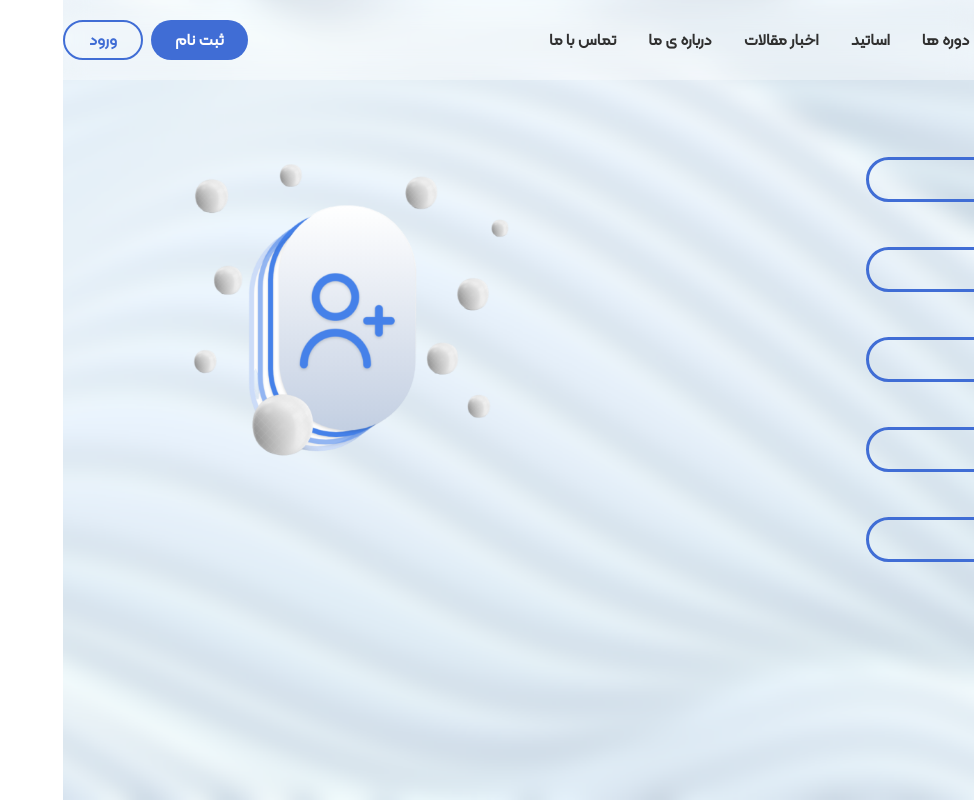
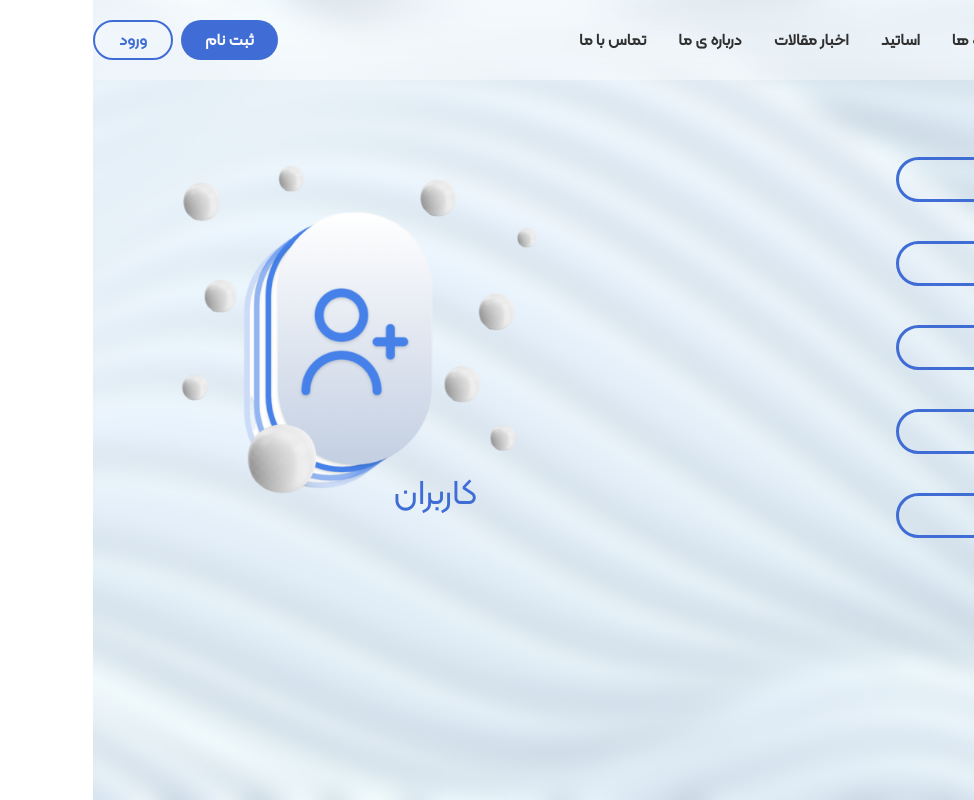
Before and after one commit to mbadangiz/Big-Bang, a React (Vite) app: page /User/Register in a window 1280 px wide. Shown: the whole page, without its empty margins (306-1280 px from the left). Built offline with nearby package versions, Linux system fonts and the light colour scheme; some icons are missing.

Commit message:
Done with the User/Register and adding some updates to User/Login and blueButton and Blue Input

```diff
--- a/src/Components/Common/Buttons/BlueButton.jsx
+++ b/src/Components/Common/Buttons/BlueButton.jsx
@@ -4,7 +4,7 @@ const BlueButton = ({ type, buttonText, isDisabled }) => {
       type={type}
       className={
         isDisabled
-          ? "btn bg-gradient-to-t opacity-50 block mx-auto w-[120px] h-[44px] rounded-full text-[22px] text-white shadow-md pb-2  hover:shadow-inner hover:shadow-blue-900 transform hover:scale-125 transition ease-out duration-300"
+          ? "btn bg-gradient-to-t cursor-no-drop opacity-50 block mx-auto w-[120px] h-[44px] rounded-full text-[22px] text-white shadow-md pb-2  hover:shadow-inner hover:shadow-blue-900 transform hover:scale-125 transition ease-out duration-300"
           : "btn bg-gradient-to-t from-bluePrimary to-blueSecondary block mx-auto w-[120px] h-[44px] rounded-full text-[22px] text-white shadow-md pb-2  hover:shadow-inner hover:shadow-blue-900 transform hover:scale-125 transition ease-out duration-300"
       }
       disabled={isDisabled}
--- a/src/Components/Common/InputFields/BlueInputField/index.jsx
+++ b/src/Components/Common/InputFields/BlueInputField/index.jsx
@@ -2,7 +2,7 @@ import { Field, ErrorMessage } from "formik";
 
 const BlueInputField = ({ type, name, placeholder, iconClass, isFocused }) => {
   return (
-    <div className="w-[370px] h-[90px] m-auto ">
+    <div className="w-[370px] h-[78px] mx-auto my-[6px]">
       <div className="border-[3px] border-solid border-bluePrimary w-full h-[45px]  grid grid-cols-9 rounded-full ">
         <i
           className={`${iconClass} text-[25px] mt-[5px] bg-transparent text-center  text-bluePrimary  col-span-1 rounded-s-full`}
@@ -11,7 +11,7 @@ const BlueInputField = ({ type, name, placeholder, iconClass, isFocused }) => {
           type={type}
           name={name}
           placeholder={placeholder}
-          className="col-span-8 rounded-e-full h-[38px] my-[1px] focus:bg-transparent bg-transparent text-bluePrimary text-[18px] focus:text-textBlack placeholder:text-[20px] placeholder:text-bluePrimary"
+          className="col-span-8 rounded-e-full h-[38px]  relative top-[1px] focus:bg-transparent bg-transparent text-bluePrimary text-[17px] focus:text-textBlack placeholder:text-[20px] placeholder:text-bluePrimary"
         />
       </div>
       <ErrorMessage
--- a/src/Components/LoginRegisterForgetpass/LoginHolder/LoginForm/LoginForm.jsx
+++ b/src/Components/LoginRegisterForgetpass/LoginHolder/LoginForm/LoginForm.jsx
@@ -8,6 +8,7 @@ import { BlueButton } from "../../../Common/Buttons/BlueButton";
 import { UserLoginSchema } from "../../../../Core/Validation/Schemas/Login&Register&Forgetpass/User/UserLoginSchema";
 import { ToastContainer } from "react-toastify";
 import { useState } from "react";
+import { Link } from "react-router-dom";
 
 const LoginForm = () => {
   const [isDisabled, setIsDisabled] = useState(false);
@@ -67,14 +68,14 @@ const LoginForm = () => {
 
       <p className="text-[17px] text-center mt-[16px]">
         برای ثبت نام
-        <span className="text-bluePrimary text-[17px] text-center mx-1 cursor-pointer">
+        <Link
+          to="/User/Register"
+          className="text-bluePrimary text-[17px] text-center mx-1 cursor-pointer"
+        >
           اینجا
-        </span>
+        </Link>
         کلیک کنید
       </p>
-      <h3 className="text-[20px] text-bluePrimary text-center cursor-pointer mt-[10px]">
-        ورود کاربران
-      </h3>
     </div>
   );
 };
--- a/src/Components/LoginRegisterForgetpass/LoginHolder/index.jsx
+++ b/src/Components/LoginRegisterForgetpass/LoginHolder/index.jsx
@@ -1,19 +1,25 @@
 import { LoginForm } from "./LoginForm/LoginForm";
 import UserLoginLogo from "../../../Assets/Images/LoginRegisterForgetpass/UserLoginLogo.png";
+import { Link } from "react-router-dom";
 
 const LoginHolder = () => {
   return (
+    <>
       <div className="w-5/6 h-4/5 m-auto grid grid-cols-6">
         <div className="col-span-2 mt-20">
           <LoginForm />
         </div>
         <div className=" col-span-2"></div>
         <div className=" col-span-2">
-        <figure className="w-full mt-[70px]">
+          <figure className="w-[400px] mt-[70px]  relative">
             <img className="w-full " src={UserLoginLogo} alt="UserLoginLogo" />
+            <figcaption className="text-[35px] text-bluePrimary hover:text-blue-900 w-[100px] text-center absolute bottom-4   right-[70px]  ">
+              <Link to="/">کاربران</Link>
+            </figcaption>
           </figure>
         </div>
       </div>
+    </>
   );
 };
 
--- a/src/Components/LoginRegisterForgetpass/RegisterHolder/RegisterForm/RegisterForm.jsx
+++ b/src/Components/LoginRegisterForgetpass/RegisterHolder/RegisterForm/RegisterForm.jsx
@@ -58,7 +58,7 @@ const RegisterForm = () => {
 
           {/* Email */}
           <BlueInputField
-            type="email"
+            type="string"
             name="email"
             placeholder="ایمیل"
             iconClass="fi fi-rr-at"
--- a/src/Components/LoginRegisterForgetpass/RegisterHolder/index.jsx
+++ b/src/Components/LoginRegisterForgetpass/RegisterHolder/index.jsx
@@ -1,6 +1,7 @@
 import { RegisterForm } from "./RegisterForm/RegisterForm";
 
 import UserRegisterLogo from "../../../Assets/Images/LoginRegisterForgetpass/UserRegisterLogo.png";
+import { Link } from "react-router-dom";
 
 const RegisterHolder = () => {
   return (
@@ -10,8 +11,11 @@ const RegisterHolder = () => {
       </div>
       <div className=" col-span-2"></div>
       <div className=" col-span-2">
-        <figure className="w-full mt-[70px]">
+        <figure className="w-[400px] mt-[70px] relative">
           <img className="w-full " src={UserRegisterLogo} alt="UserLoginLogo" />
+          <figcaption className="text-[35px] text-bluePrimary hover:text-blue-900 w-[100px] text-center absolute bottom-4 right-[70px] ">
+            <Link to="/">کاربران</Link>
+          </figcaption>
         </figure>
       </div>
     </div>
```
Lines whose indentation alone changed are shown as unchanged.
